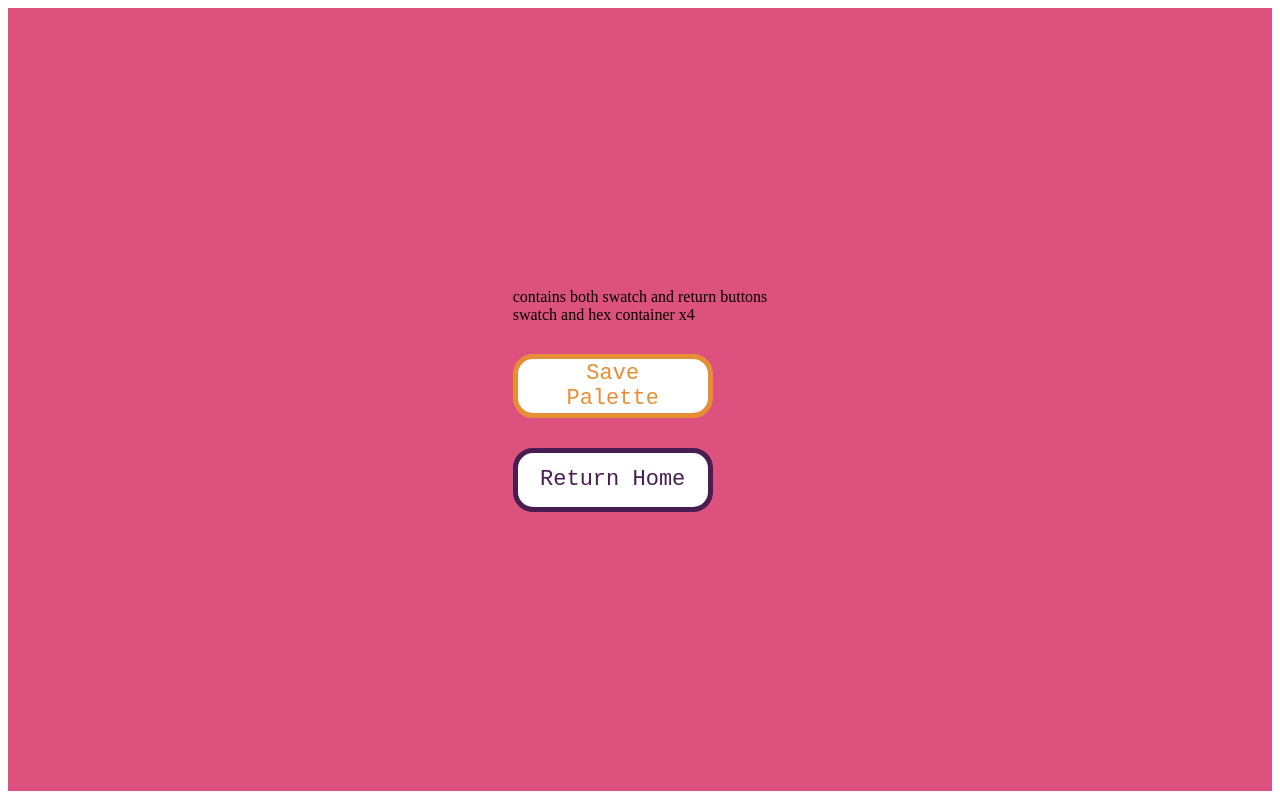
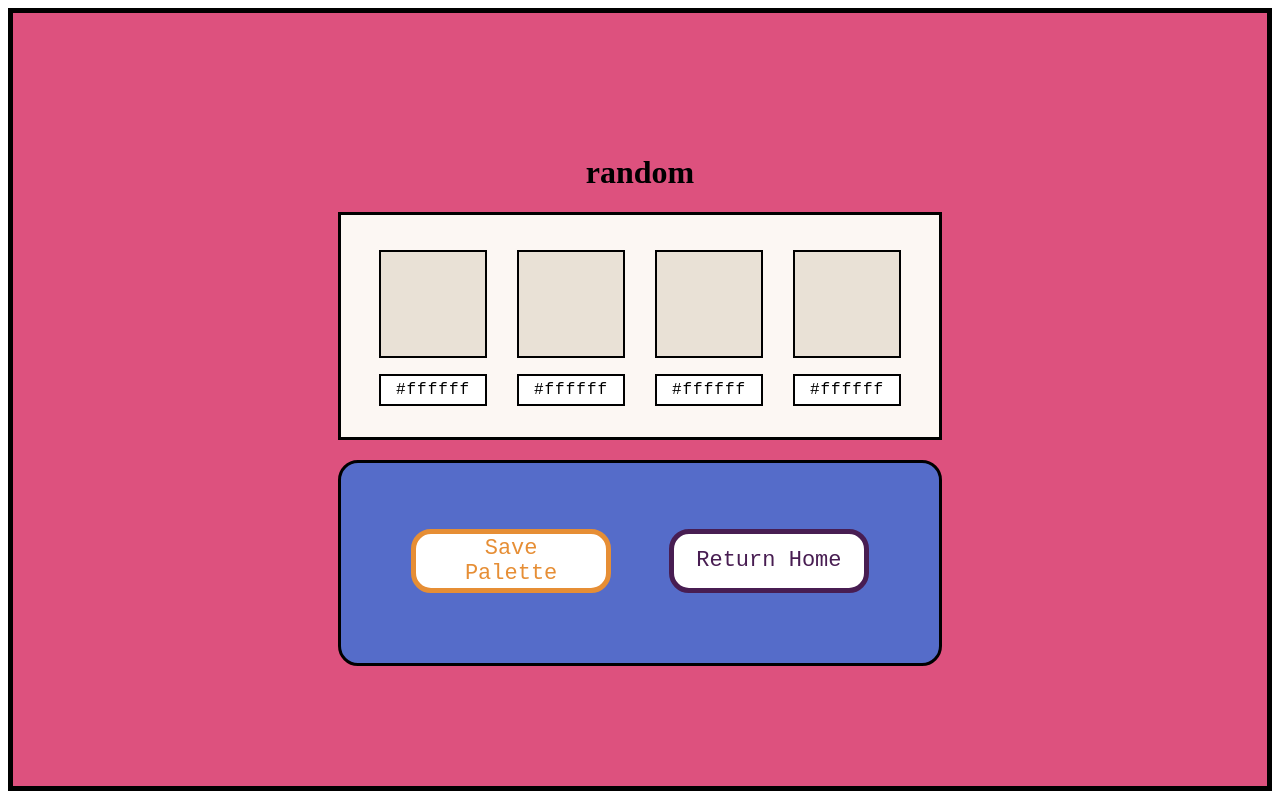
Before and after one commit to christinewang766/colour-love, a React (Vite) app: page /palette in a window 1280 px wide. Built offline with nearby package versions, Linux system fonts and the light colour scheme.

Commit message:
added Redux and worked on Palette

```diff
--- a/package.json
+++ b/package.json
@@ -13,7 +13,9 @@
     "match-sorter": "^6.3.1",
     "react": "^18.2.0",
     "react-dom": "^18.2.0",
+    "react-redux": "^8.1.0",
     "react-router-dom": "^6.13.0",
+    "redux": "^4.2.1",
     "sort-by": "^1.2.0"
   },
   "devDependencies": {
--- a/src/components/DropDown.tsx
+++ b/src/components/DropDown.tsx
@@ -1,17 +1,17 @@
 import { useEffect, useState } from 'react';
 import ThemeStyles from '../styling/Theme.module.css'
 import { useNavigate } from 'react-router-dom';
+import { useDispatch } from "react-redux"
+import { redState, greenState, blueState } from "../components/actions/stateTypes";
 
 type DropDownProps = {
   colours: string[];
   showDropDown: boolean;
   toggleDropDown: Function;
-  colourSelection: Function;
 };
 
 const DropDown = ({
   colours,
-  colourSelection,
 }: DropDownProps) => {
   const [showDropDown, setShowDropDown] = useState<boolean>(false);
 
@@ -34,6 +34,7 @@ const DropDown = ({
   }
 
   const navigate = useNavigate();
+  const dispatch = useDispatch();
 
   return (
     <>
@@ -41,17 +42,22 @@ const DropDown = ({
         (colour: string, index: number) => {
           return (
             <p className={ThemeStyles.button}
-            style={{width: '120px', margin: '0', height: 'auto'}}
+            style={{width: '80px', margin: '0', height: 'auto'}}
               key={index}
               id={colour}
               onMouseEnter={onHover}
               onMouseLeave={onLeave}
               onClick={(): void => {
-                colourSelection(colour);
                 navigate('palette');
+                if(JSON.stringify({colour}) == "{\"colour\":\"Red\"}"){
+                  dispatch(redState());
+                } else if (JSON.stringify({colour}) == "{\"colour\":\"Green\"}"){
+                  dispatch(greenState());
+                } else {
+                  dispatch(blueState());
+                }
               }}
             >
-              {/* <Link to="/palette"/> */}
               {colour}
             </p>
           );
--- /dev/null
+++ b/src/components/Swatch.tsx
@@ -0,0 +1,17 @@
+import PaletteStyles from "../styling/Palette.module.css";
+
+type SwatchProps = {
+    hex: string;
+  };
+
+const Swatch = ({ hex }: SwatchProps) => {
+
+    return (
+        <div style={{display:'flex', flexDirection:'column', padding:'15px'}}>
+        <div className={PaletteStyles.swatchBox} />
+        <p className={PaletteStyles.swatchHex}>{hex}</p>
+        </div>
+    );
+  };
+
+  export default Swatch;
--- /dev/null
+++ b/src/components/actions/stateTypes.ts
@@ -0,0 +1,23 @@
+// ACTION CHANGE STATE BY BUTTON CLICK
+export const randomState = () => {
+  return {
+    type: "RANDOM",
+  };
+};
+export const redState = () => {
+  return {
+    type: "RED",
+  };
+};
+
+export const greenState = () => {
+  return {
+    type: "GREEN",
+  };
+};
+
+export const blueState = () => {
+  return {
+    type: "BLUE",
+  };
+};
--- /dev/null
+++ b/src/components/reducers/setColourState.ts
@@ -0,0 +1,17 @@
+// REDUCER
+const setColourState = (state: string = "", action: any) => {
+  switch (action.type) {
+    case "RANDOM":
+      return (state = "random");
+    case "RED":
+      return (state = "red");
+    case "GREEN":
+      return (state = "green");
+    case "BLUE":
+      return (state = "blue");
+    default:
+      return (state = "random");
+  }
+};
+
+export default setColourState;
--- a/src/main.tsx
+++ b/src/main.tsx
@@ -1,13 +1,20 @@
-import React from 'react'
-import ReactDOM from 'react-dom/client'
-import App from './App'
+import React from "react";
+import ReactDOM from "react-dom/client";
+import App from "./App";
 import { BrowserRouter } from "react-router-dom";
+import { createStore } from "redux";
+import setColourState from "./components/reducers/setColourState";
+import { Provider } from "react-redux";
 
+// STORE -> GLOBALIZED STATE
+let myStore = createStore(setColourState, window.__REDUX_DEVTOOLS_EXTENSION__ && window.__REDUX_DEVTOOLS_EXTENSION__());
 
-ReactDOM.createRoot(document.getElementById('root') as HTMLElement).render(
+ReactDOM.createRoot(document.getElementById("root") as HTMLElement).render(
   <React.StrictMode>
     <BrowserRouter>
-    <App />
+    <Provider store={myStore}>
+      <App />
+      </Provider>
     </BrowserRouter>
-  </React.StrictMode>,
-)
+  </React.StrictMode>
+);
--- a/src/pages/Home.tsx
+++ b/src/pages/Home.tsx
@@ -3,10 +3,13 @@ import ThemeStyles from "../styling/Theme.module.css";
 import { useState } from "react";
 import DropDown from "../components/DropDown";
 import { useNavigate } from "react-router-dom";
+import { useDispatch } from "react-redux"
+import { randomState } from "../components/actions/stateTypes";
 
 export function Home() {
   const [showDropDown, setShowDropDown] = useState<boolean>(false);
-  const [selectColour, setSelectColour] = useState<string>("");
+  const dispatch = useDispatch();
+
   const colours = () => {
     return ["Red", "Green", "Blue"];
   };
@@ -16,10 +19,6 @@ export function Home() {
    */
   const toggleDropDown = () => {
     setShowDropDown(!showDropDown);
-  };
-
-  const colourSelection = (colour: string): void => {
-    setSelectColour(colour);
   };
 
   const navigate = useNavigate();
@@ -40,7 +39,10 @@ export function Home() {
         }}
       >
         <img src={Icon} />
-        <button className={ThemeStyles.button} style={{border: '5px solid #481D52'}} onClick={() => navigate('palette')}> Surprise Me
+        <button className={ThemeStyles.button} style={{border: '5px solid #481D52'}} onClick={() => {
+          dispatch(randomState());
+          navigate('palette');
+        }}> Surprise Me
         </button>
         <button
           className={ThemeStyles.button}
@@ -49,13 +51,11 @@ export function Home() {
           Random RGB
         </button>
 
-        <div>{selectColour ? "Select: " + selectColour : "Select ..."} </div>
         {showDropDown && (
           <DropDown
             colours={colours()}
             showDropDown={false}
             toggleDropDown={(): void => toggleDropDown()}
-            colourSelection={colourSelection}
           />
         )}
       </div>
--- a/src/pages/Palette.tsx
+++ b/src/pages/Palette.tsx
@@ -1,28 +1,59 @@
 import ThemeStyles from "../styling/Theme.module.css";
 import PaletteStyles from "../styling/Palette.module.css";
 import { useNavigate } from "react-router-dom";
-
+import Swatch from "../components/Swatch";
+import { useSelector } from "react-redux";
 
 export function Palette() {
   const navigate = useNavigate();
+  const colourState = useSelector(state => state);
 
   return (
-        <div className={ThemeStyles.outerFrame} style={{border:'0', background:'#DD517E'}}>
-            <div>contains both swatch and return buttons
-            <div className={PaletteStyles.paletteContainer}>
-                <div style={{}}>swatch and hex container x4
-                <div className={PaletteStyles.swatchBox} />
-                <div className={PaletteStyles.swatchHex} />
-                </div>
+    <div
+      className={ThemeStyles.outerFrame}
+      style={{ border: "5px solid black", background: "#DD517E" }}
+    >
+    <h1>{colourState}</h1>
+
+      <div
+        style={{
+          display: "flex",
+          flexDirection: "column",
+          alignItems: "center",
+          justifyContent: "center",
+        }}
+      >
+        <div className={PaletteStyles.swatchContainer}>
+          <Swatch hex={"#ffffff"} />
+          <Swatch hex={"#ffffff"} />
+          <Swatch hex={"#ffffff"} />
+          <Swatch hex={"#ffffff"} />
         </div>
         <div className={PaletteStyles.returnContainer}>
-                <button className={ThemeStyles.button}
-                style={{color: '#E68E35', borderColor:'#E68E35'}}>Save Palette</button>
-                <button className={ThemeStyles.button}
-                style={{color: '#481D52', borderColor:'#481D52'}}
-                onClick={() => navigate('/')}>Return Home</button>
+          <button
+            className={ThemeStyles.button}
+            style={{
+              color: "#E68E35",
+              borderColor: "#E68E35",
+              marginRight: "10%",
+              marginBottom: "35px",
+            }}
+          >
+            Save Palette
+          </button>
+          <button
+            className={ThemeStyles.button}
+            style={{
+              color: "#481D52",
+              borderColor: "#481D52",
+              marginBottom: "35px",
+            }}
+            onClick={() => navigate("/")}
+          >
+            Return Home
+          </button>
         </div>
       </div>
     </div>
-    )
+  );
 }
--- a/src/styling/Palette.module.css
+++ b/src/styling/Palette.module.css
@@ -0,0 +1,49 @@
+/* swatch container */
+.swatchContainer {
+  display: flex;
+  width: 100%;
+  height: auto;
+  align-items: center;
+  justify-content: center;
+  background: #fcf7f3;
+  border: 3px solid #000000;
+  padding-top:20px;
+  padding-left: 10px;
+  padding-right: 10px;
+}
+
+.swatchBox {
+  box-sizing: border-box;
+  width: 108px;
+  height: 108px;
+
+  background: #e9e1d6;
+  border: 2px solid #000000;
+}
+
+.swatchHex {
+  box-sizing: border-box;
+  text-align: center;
+  width: 108px;
+  padding: 5px;
+  font-family: monospace;
+  font-size: large;
+  background: white;
+  border: 2px solid #000000;
+  letter-spacing: 1px;
+}
+
+.returnContainer {
+display:flex;
+  margin-top: 20px;
+  align-items: center;
+  flex-direction: row;
+  justify-content: center;
+  width: 100%;
+  height: 200px;
+  background: #556cc9;
+  border: 3px solid #000000;
+  border-radius: 20px;
+  padding-left: 10px;
+  padding-right: 10px;
+}
```
Also changed, not shown: 1 other file (tests, documents, lock files or other folders). Lines whose indentation alone changed are shown as unchanged.
